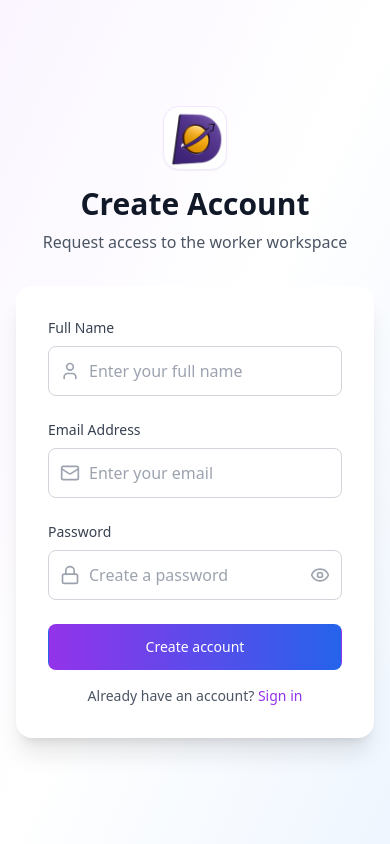
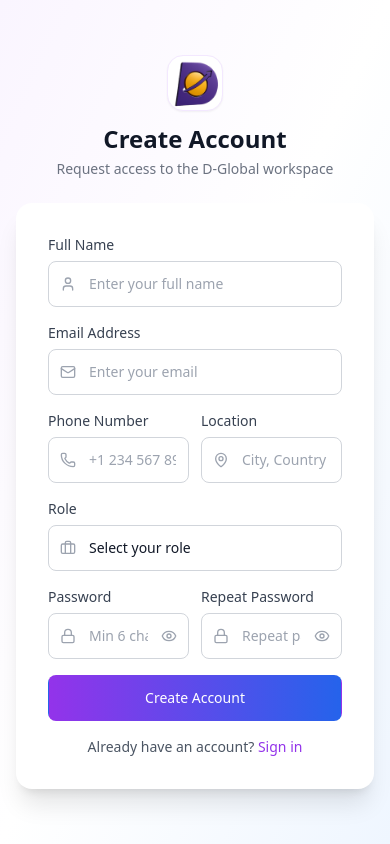
Before and after one commit to Nashezekiel/DGlobal-Workspace, a Next.js app: page /signup in a window 390 px wide. Built offline with nearby package versions, Linux system fonts and the light colour scheme.

Commit message:
Add phone, location, job role and repeat password to signup

```diff
--- a/app/(auth)/signup/page.tsx
+++ b/app/(auth)/signup/page.tsx
@@ -4,16 +4,27 @@ import { useState } from 'react'
 import Link from 'next/link'
 import { useRouter } from 'next/navigation'
 import Image from 'next/image'
-import { Eye, EyeOff, Mail, Lock, User } from 'lucide-react'
+import { Eye, EyeOff, Mail, Lock, User, Phone, MapPin, Briefcase } from 'lucide-react'
 import { supabase } from '@/lib/supabase/client'
 import dgLogo from '@/app/DGlogo.png'
+
+const JOB_ROLES = [
+  { value: 'intern', label: 'Intern' },
+  { value: 'team', label: 'Team Member' },
+  { value: 'worker', label: 'Worker' },
+]
 
 export default function SignupPage() {
   const router = useRouter()
   const [fullName, setFullName] = useState('')
   const [email, setEmail] = useState('')
+  const [phoneNumber, setPhoneNumber] = useState('')
+  const [location, setLocation] = useState('')
+  const [jobRole, setJobRole] = useState('')
   const [password, setPassword] = useState('')
+  const [confirmPassword, setConfirmPassword] = useState('')
   const [showPassword, setShowPassword] = useState(false)
+  const [showConfirmPassword, setShowConfirmPassword] = useState(false)
   const [error, setError] = useState('')
   const [success, setSuccess] = useState('')
   const [isLoading, setIsLoading] = useState(false)
@@ -22,6 +33,17 @@ export default function SignupPage() {
     e.preventDefault()
     setError('')
     setSuccess('')
+
+    if (password !== confirmPassword) {
+      setError('Passwords do not match.')
+      return
+    }
+
+    if (!jobRole) {
+      setError('Please select your role.')
+      return
+    }
+
     setIsLoading(true)
 
     try {
@@ -45,10 +67,19 @@ export default function SignupPage() {
         return
       }
 
-      // Profile creation is handled by DB trigger on auth.users.
+      // Update the profile with the extra fields
+      await supabase
+        .from('profiles')
+        .update({
+          phone_number: phoneNumber.trim(),
+          location: location.trim(),
+          job_role: jobRole,
+        })
+        .eq('id', data.user.id)
+
       await supabase.auth.signOut()
-      setSuccess('Account created. Check your email if confirmation is enabled, then wait for admin approval.')
-      setTimeout(() => router.push('/login'), 1200)
+      setSuccess('Account created! Your request is pending admin approval.')
+      setTimeout(() => router.push('/login'), 2000)
     } catch (err) {
       const typedError = err as { message?: string }
       setError(typedError.message || 'Failed to create account')
@@ -57,39 +88,41 @@ export default function SignupPage() {
     }
   }
 
+  const inputClass = 'appearance-none block w-full pl-10 pr-3 py-3 border border-gray-300 rounded-lg placeholder-gray-400 text-gray-900 focus:outline-none focus:ring-2 focus:ring-purple-500 focus:border-transparent text-sm'
+  const labelClass = 'block text-sm font-medium text-gray-700 mb-1.5'
+  const iconClass = 'absolute inset-y-0 left-0 pl-3 flex items-center pointer-events-none'
+
   return (
     <div className="min-h-screen bg-gradient-to-br from-purple-50 via-white to-blue-50 flex items-center justify-center p-4">
-      <div className="w-full max-w-md">
-        <div className="text-center mb-8">
-          <div className="inline-flex items-center justify-center w-16 h-16 rounded-2xl mb-4 overflow-hidden border border-purple-100 bg-white shadow-sm">
+      <div className="w-full max-w-lg">
+        <div className="text-center mb-6">
+          <div className="inline-flex items-center justify-center w-14 h-14 rounded-2xl mb-3 overflow-hidden border border-purple-100 bg-white shadow-sm">
             <Image
               src={dgLogo}
               alt="D-Global logo"
-              width={64}
-              height={64}
+              width={56}
+              height={56}
               className="h-full w-full object-contain"
               priority
             />
           </div>
-          <h1 className="text-3xl font-bold text-gray-900 mb-2">Create Account</h1>
-          <p className="text-gray-600">Request access to the worker workspace</p>
+          <h1 className="text-2xl font-bold text-gray-900 mb-1">Create Account</h1>
+          <p className="text-gray-500 text-sm">Request access to the D-Global workspace</p>
         </div>
 
         <div className="bg-white rounded-2xl shadow-xl p-8">
-          <form onSubmit={handleSignup} className="space-y-6">
+          <form onSubmit={handleSignup} className="space-y-4">
+
+            {/* Row 1: Full Name */}
             <div>
-              <label htmlFor="full_name" className="block text-sm font-medium text-gray-700 mb-2">
-                Full Name
-              </label>
+              <label htmlFor="full_name" className={labelClass}>Full Name</label>
               <div className="relative">
-                <div className="absolute inset-y-0 left-0 pl-3 flex items-center pointer-events-none">
-                  <User className="h-5 w-5 text-gray-400" />
-                </div>
+                <div className={iconClass}><User className="h-4 w-4 text-gray-400" /></div>
                 <input
                   id="full_name"
                   type="text"
                   required
-                  className="appearance-none block w-full pl-10 pr-3 py-3 border border-gray-300 rounded-lg placeholder-gray-400 text-gray-900 focus:outline-none focus:ring-2 focus:ring-purple-500 focus:border-transparent"
+                  className={inputClass}
                   placeholder="Enter your full name"
                   value={fullName}
                   onChange={(e) => setFullName(e.target.value)}
@@ -97,19 +130,16 @@ export default function SignupPage() {
               </div>
             </div>
 
+            {/* Row 2: Email */}
             <div>
-              <label htmlFor="email" className="block text-sm font-medium text-gray-700 mb-2">
-                Email Address
-              </label>
+              <label htmlFor="email" className={labelClass}>Email Address</label>
               <div className="relative">
-                <div className="absolute inset-y-0 left-0 pl-3 flex items-center pointer-events-none">
-                  <Mail className="h-5 w-5 text-gray-400" />
-                </div>
+                <div className={iconClass}><Mail className="h-4 w-4 text-gray-400" /></div>
                 <input
                   id="email"
                   type="email"
                   required
-                  className="appearance-none block w-full pl-10 pr-3 py-3 border border-gray-300 rounded-lg placeholder-gray-400 text-gray-900 focus:outline-none focus:ring-2 focus:ring-purple-500 focus:border-transparent"
+                  className={inputClass}
                   placeholder="Enter your email"
                   value={email}
                   onChange={(e) => setEmail(e.target.value)}
@@ -117,38 +147,108 @@ export default function SignupPage() {
               </div>
             </div>
 
+            {/* Row 3: Phone & Location side by side */}
+            <div className="grid grid-cols-2 gap-3">
               <div>
-              <label htmlFor="password" className="block text-sm font-medium text-gray-700 mb-2">
-                Password
-              </label>
+                <label htmlFor="phone" className={labelClass}>Phone Number</label>
                 <div className="relative">
-                <div className="absolute inset-y-0 left-0 pl-3 flex items-center pointer-events-none">
-                  <Lock className="h-5 w-5 text-gray-400" />
+                  <div className={iconClass}><Phone className="h-4 w-4 text-gray-400" /></div>
+                  <input
+                    id="phone"
+                    type="tel"
+                    className={inputClass}
+                    placeholder="+1 234 567 890"
+                    value={phoneNumber}
+                    onChange={(e) => setPhoneNumber(e.target.value)}
+                  />
                 </div>
+              </div>
+              <div>
+                <label htmlFor="location" className={labelClass}>Location</label>
+                <div className="relative">
+                  <div className={iconClass}><MapPin className="h-4 w-4 text-gray-400" /></div>
+                  <input
+                    id="location"
+                    type="text"
+                    className={inputClass}
+                    placeholder="City, Country"
+                    value={location}
+                    onChange={(e) => setLocation(e.target.value)}
+                  />
+                </div>
+              </div>
+            </div>
+
+            {/* Row 4: Job Role */}
+            <div>
+              <label htmlFor="job_role" className={labelClass}>Role</label>
+              <div className="relative">
+                <div className={iconClass}><Briefcase className="h-4 w-4 text-gray-400" /></div>
+                <select
+                  id="job_role"
+                  required
+                  className="appearance-none block w-full pl-10 pr-3 py-3 border border-gray-300 rounded-lg text-gray-900 focus:outline-none focus:ring-2 focus:ring-purple-500 focus:border-transparent text-sm bg-white"
+                  value={jobRole}
+                  onChange={(e) => setJobRole(e.target.value)}
+                >
+                  <option value="" disabled>Select your role</option>
+                  {JOB_ROLES.map(r => (
+                    <option key={r.value} value={r.value}>{r.label}</option>
+                  ))}
+                </select>
+              </div>
+            </div>
+
+            {/* Row 5: Password & Confirm side by side */}
+            <div className="grid grid-cols-2 gap-3">
+              <div>
+                <label htmlFor="password" className={labelClass}>Password</label>
+                <div className="relative">
+                  <div className={iconClass}><Lock className="h-4 w-4 text-gray-400" /></div>
                   <input
                     id="password"
                     type={showPassword ? 'text' : 'password'}
                     required
                     minLength={6}
-                  className="appearance-none block w-full pl-10 pr-10 py-3 border border-gray-300 rounded-lg placeholder-gray-400 text-gray-900 focus:outline-none focus:ring-2 focus:ring-purple-500 focus:border-transparent"
-                  placeholder="Create a password"
+                    className="appearance-none block w-full pl-10 pr-10 py-3 border border-gray-300 rounded-lg placeholder-gray-400 text-gray-900 focus:outline-none focus:ring-2 focus:ring-purple-500 focus:border-transparent text-sm"
+                    placeholder="Min 6 characters"
                     value={password}
                     onChange={(e) => setPassword(e.target.value)}
                   />
-                <button
-                  type="button"
-                  className="absolute inset-y-0 right-0 pr-3 flex items-center"
-                  onClick={() => setShowPassword((v) => !v)}
-                >
-                  {showPassword ? (
-                    <EyeOff className="h-5 w-5 text-gray-400 hover:text-gray-600" />
-                  ) : (
-                    <Eye className="h-5 w-5 text-gray-400 hover:text-gray-600" />
-                  )}
+                  <button type="button" className="absolute inset-y-0 right-0 pr-3 flex items-center" onClick={() => setShowPassword(v => !v)}>
+                    {showPassword ? <EyeOff className="h-4 w-4 text-gray-400" /> : <Eye className="h-4 w-4 text-gray-400" />}
                   </button>
                 </div>
               </div>
+              <div>
+                <label htmlFor="confirm_password" className={labelClass}>Repeat Password</label>
+                <div className="relative">
+                  <div className={iconClass}><Lock className="h-4 w-4 text-gray-400" /></div>
+                  <input
+                    id="confirm_password"
+                    type={showConfirmPassword ? 'text' : 'password'}
+                    required
+                    minLength={6}
+                    className={`appearance-none block w-full pl-10 pr-10 py-3 border rounded-lg placeholder-gray-400 text-gray-900 focus:outline-none focus:ring-2 focus:ring-purple-500 focus:border-transparent text-sm ${
+                      confirmPassword && password !== confirmPassword
+                        ? 'border-red-400 bg-red-50'
+                        : 'border-gray-300'
+                    }`}
+                    placeholder="Repeat password"
+                    value={confirmPassword}
+                    onChange={(e) => setConfirmPassword(e.target.value)}
+                  />
+                  <button type="button" className="absolute inset-y-0 right-0 pr-3 flex items-center" onClick={() => setShowConfirmPassword(v => !v)}>
+                    {showConfirmPassword ? <EyeOff className="h-4 w-4 text-gray-400" /> : <Eye className="h-4 w-4 text-gray-400" />}
+                  </button>
+                </div>
+                {confirmPassword && password !== confirmPassword && (
+                  <p className="text-xs text-red-500 mt-1">Passwords do not match</p>
+                )}
+              </div>
+            </div>
 
+            {/* Errors & Success */}
             {error && (
               <div className="bg-red-50 border border-red-200 text-red-700 px-4 py-3 rounded-lg text-sm">
                 {error}
@@ -163,9 +263,9 @@ export default function SignupPage() {
             <button
               type="submit"
               disabled={isLoading}
-              className="w-full flex justify-center items-center py-3 px-4 border border-transparent text-sm font-medium rounded-lg text-white bg-gradient-to-r from-purple-600 to-blue-600 hover:from-purple-700 hover:to-blue-700 focus:outline-none focus:ring-2 focus:ring-offset-2 focus:ring-purple-500 disabled:opacity-50 disabled:cursor-not-allowed"
+              className="w-full flex justify-center items-center py-3 px-4 border border-transparent text-sm font-medium rounded-lg text-white bg-gradient-to-r from-purple-600 to-blue-600 hover:from-purple-700 hover:to-blue-700 focus:outline-none focus:ring-2 focus:ring-offset-2 focus:ring-purple-500 disabled:opacity-50 disabled:cursor-not-allowed transition-all"
             >
-              {isLoading ? 'Creating account...' : 'Create account'}
+              {isLoading ? 'Creating account...' : 'Create Account'}
             </button>
           </form>
 
```
Lines whose indentation alone changed are shown as unchanged.
